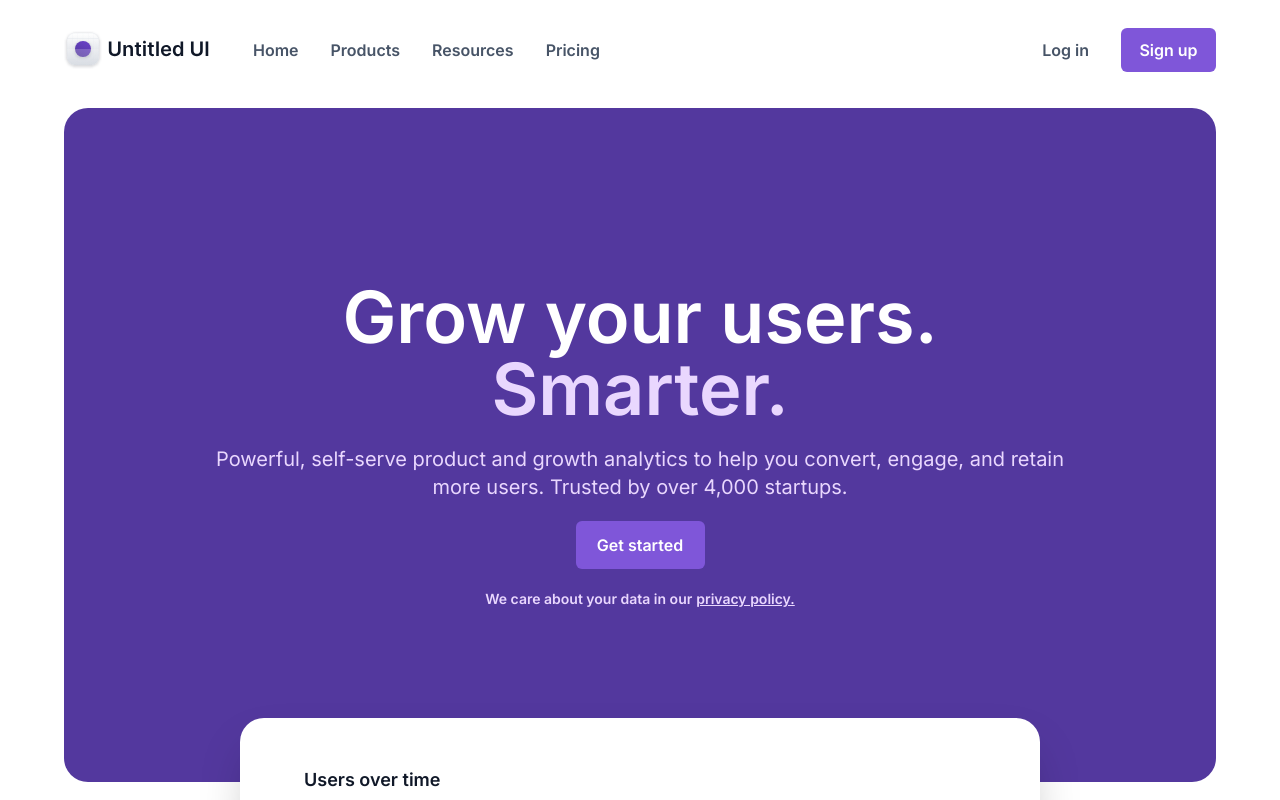
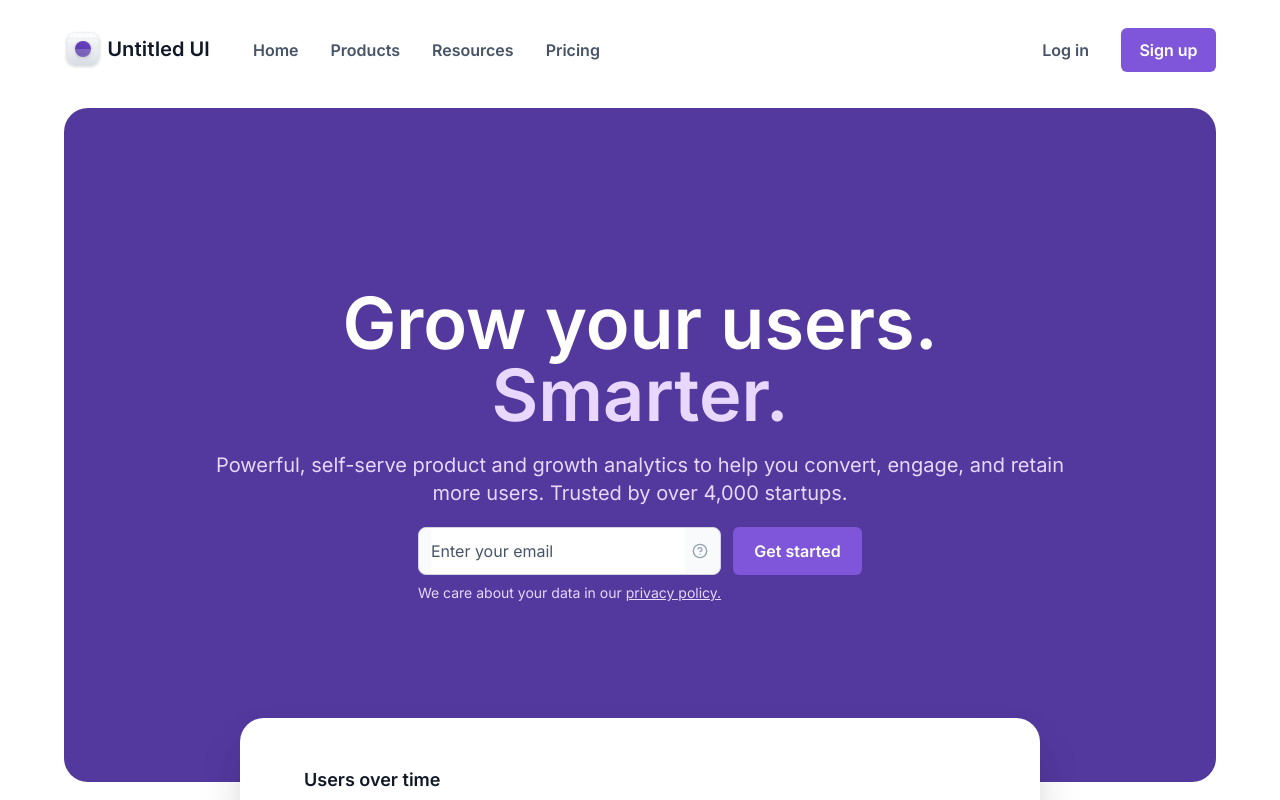
Before and after one commit to garl99/frontend-test-gabriel-romero, a Next.js app: page / in a window 1280 px wide. Shown: the top 800 px of the page. Built offline with nearby package versions, Linux system fonts and the light colour scheme.

Commit message:
feat: final header

```diff
--- a/src/app/sections/01-header/heading/index.tsx
+++ b/src/app/sections/01-header/heading/index.tsx
@@ -6,11 +6,13 @@ import Image from "next/image";
 import React from "react";
 import Chart from "@/assets/svg/Chart.svg";
 import ActiveUsers from "@/assets/svg/ActiveUsers.svg";
+import { Input } from "@/components/input";
+import IconInput from "@/assets/svg/IconInput.svg";
 
 export default function Heading() {
   return (
-    <div className="p-0 md:py-5 mx-auto flex flex-col items-center">
-      <div className="bg-primary w-full h-554 md:h-674 md:rounded-3xl flex flex-col items-center justify-center p-3 md:p-32">
+    <div className="w-full relative p-0 md:py-5 mx-auto flex flex-col items-center">
+      <div className="bg-primary h-554 md:h-674 md:rounded-3xl flex flex-col items-center justify-center p-3 md:p-32">
         <Text
           variant={TextVariant.LightLg}
           text="Grow your users."
@@ -26,16 +28,15 @@ export default function Heading() {
           className="pt-5 text-center"
           text="Powerful, self-serve product and growth analytics to help you convert, engage, and retain more users. Trusted by over 4,000 startups."
         />
-        <div className="w-full flex justify-center mt-5">
-          <Button
-            text="Get started"
-            variant="Primary"
-            className="w-full md:w-129 h-48"
-            onClick={() => {}}
+        <div className="w-full flex flex-col md:flex-row justify-center mt-5 md:space-x-3">
+          <div>
+            <Input
+              variant="Outline"
+              placeholder="Enter your email"
+              svg={IconInput}
             />
-        </div>
 
-        <div className="pt-5 flex flex-col md:flex-row md:space-x-1">
+            <div className="pt-2 flex flex-row space-x-1">
               <Text
                 variant={TextVariant.AccentSm}
                 text="We care about your data in our"
@@ -51,6 +52,16 @@ export default function Heading() {
               />
             </div>
           </div>
+          <div>
+            <Button
+              text="Get started"
+              variant="Primary"
+              className="w-full mt-5 md:mt-0 md:w-129 h-48"
+              onClick={() => {}}
+            />
+          </div>
+        </div>
+      </div>
 
       <div className="bg-white w-341 h-272 lg:w-800 lg:h-460 md:w-554 md:h-374 relative bottom-16 rounded-3xl flex flex-col items-center justify-center p-3 md:p-16 shadow-2xl">
         <Text
@@ -61,7 +72,11 @@ export default function Heading() {
           href="#"
         />
         <Image className="w-full" src={Chart} alt="chart" />
-        <Image className="absolute -bottom-20 -right-20 bg-white rounded-full" src={ActiveUsers} alt="ative users" />
+        <Image
+          className="w-6/12 md:w-auto absolute -bottom-5 -right-0 md:-bottom-20 md:-right-20  bg-white rounded-full"
+          src={ActiveUsers}
+          alt="ative users"
+        />
       </div>
     </div>
   );
--- a/src/components/input/index.tsx
+++ b/src/components/input/index.tsx
@@ -22,7 +22,7 @@ const variantClasses: Record<
 > = {
   [InputVariants.Outline]: {
     container:
-      "h-10 w-80 flex justify-between px-3 py-0 bg-gray-50 border border-gray-100 text-gray-500 text-base rounded-lg placeholder-gray-300",
+      "h-48 w-full flex justify-between px-3 py-0 bg-gray-50 border border-gray-100 text-gray-500 text-base rounded-lg placeholder-gray-300",
     input: "outline-none",
   },
 
--- a/src/components/text/index.tsx
+++ b/src/components/text/index.tsx
@@ -43,9 +43,9 @@ const variantClasses: Record<TextVariant, string> = {
   [TextVariant.PrimarySm]: "text-sm md:text-xl text-darkBlue font-semibold",
   [TextVariant.PrimaryMd]: "text-sm md:text-4xl text-darkBlue font-semibold",
   [TextVariant.PrimaryLg]: "text-sm md:text-5xl text-darkBlue font-semibold",
-  [TextVariant.AccentSm]: "text-sm md:text-sm text-accent font-semibold",
+  [TextVariant.AccentSm]: "text-sm md:text-sm text-accent font-normal",
   [TextVariant.AccentMd]: "text-sm md:text-xl text-accent font-normal",
-  [TextVariant.AccentLg]: "text-sm md:text-7xl text-accent font-semibold",
+  [TextVariant.AccentLg]: "text-4xl md:text-7xl text-accent font-semibold",
   [TextVariant.LightXs]: "text-sm md:text-base text-white font-semibold",
   [TextVariant.LightSm]: "text-sm md:text-lg text-white font-semibold",
   [TextVariant.LightMd]: "text-sm md:text-4xl text-white font-medium",
```
Lines whose indentation alone changed are shown as unchanged.
